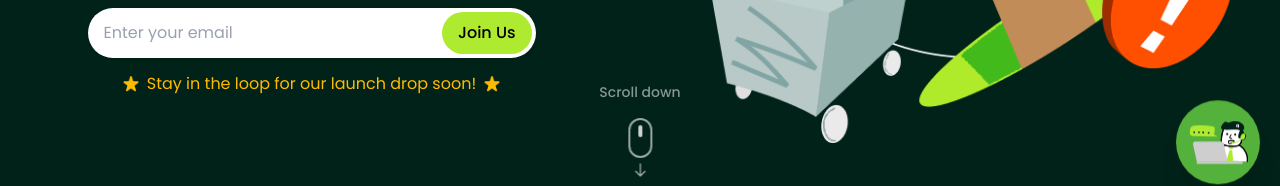
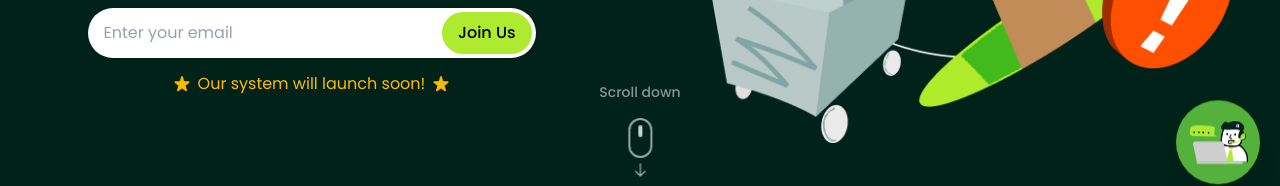
Before and after one commit to nazrinamir/BeresLandingPage, a React (Vite) app in the folder frontend/: page / in a window 1280 px wide. Shown: the part 582-768 px from the top of the page. Built offline with nearby package versions, Linux system fonts and the light colour scheme.

Commit message:
change description for hero

```diff
--- a/frontend/src/HeroSection.tsx
+++ b/frontend/src/HeroSection.tsx
@@ -88,7 +88,7 @@ const HeroSection = ({ isLoading = false }: HeroSectionProps) => {
                 <div className="flex items-center gap-x-2">
                   <img src="/Star1.png" alt="" className="w-4 h-4" />
                   <p className="text-base !text-[#FFBB00]">
-                    Stay in the loop for our launch drop soon!
+                     Our system will launch soon!
                   </p>
                   <img src="/Star2.png" alt="" className="w-4 h-4" />
                 </div>
```
